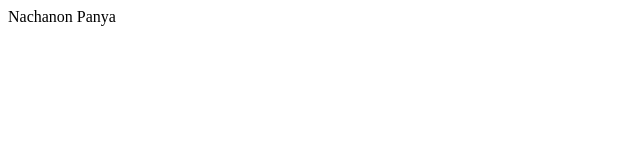
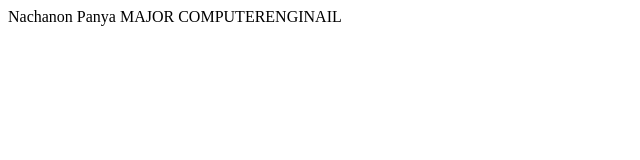
Before and after one commit to Nacha08/git-test1, a plain HTML site: page index.html in a window 1280 px wide. Shown: the whole page, without its empty margins (0-640 px from the left). Drawn offline with Linux system fonts and the light colour scheme.

```diff
--- a/index.html
+++ b/index.html
@@ -7,5 +7,6 @@
 </head>
 <body>
     Nachanon Panya
+    MAJOR COMPUTERENGINAIL
 </body>
 </html>
```
